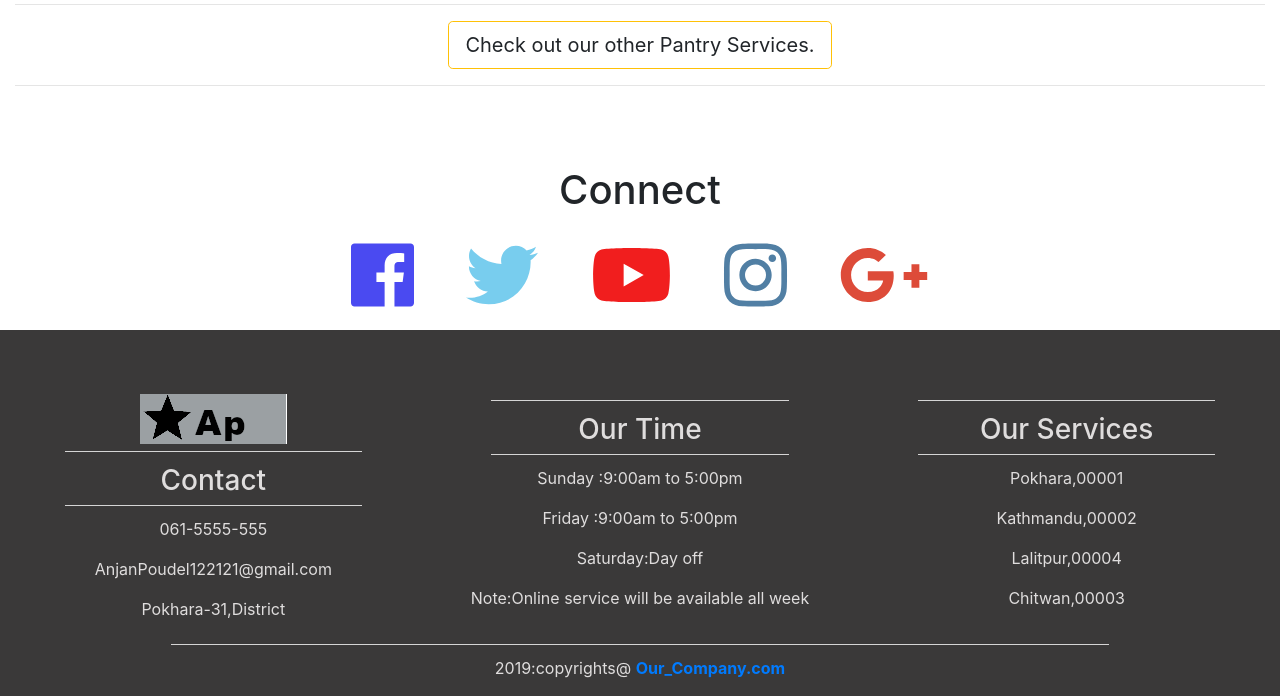
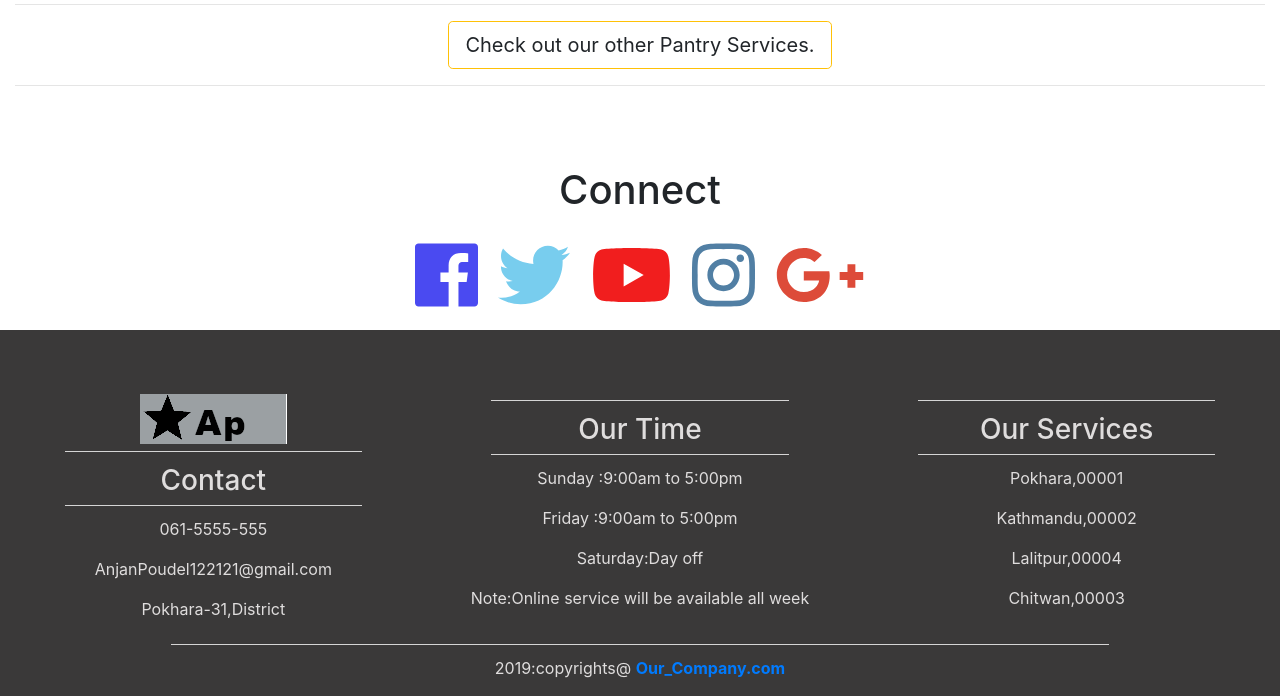
Before and after one commit to DESK-webdev/team_webdev, a PHP site: template templates/201922_food/index.html in a window 1280 px wide. Shown: the part 3319-4015 px from the top of the page. Run offline with PHP 8.4, Linux system fonts and the light colour scheme; the template is opened without the code that fills it, so the values that code supplies are empty; some libraries are stand-ins or nearby versions.

Commit message:
fixed error

```diff
--- a/templates/201922_food/css/style_food.css
+++ b/templates/201922_food/css/style_food.css
@@ -104,7 +104,7 @@
 
 .social a{
     font-size: 4.5rem;
-    padding: 1rem;
+
 }
 
 .fa-facebook{
```
